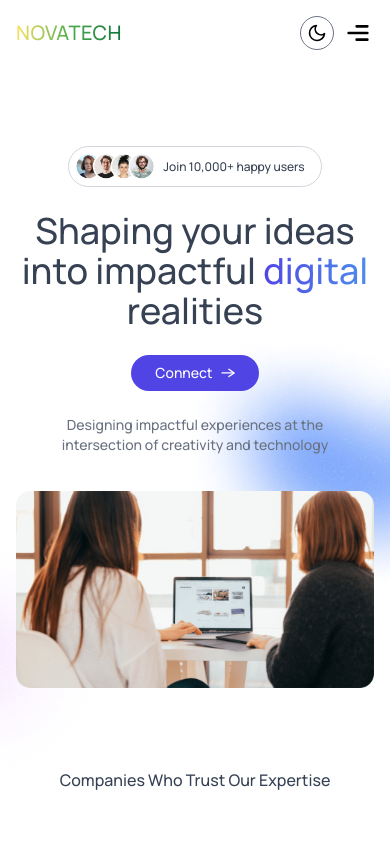
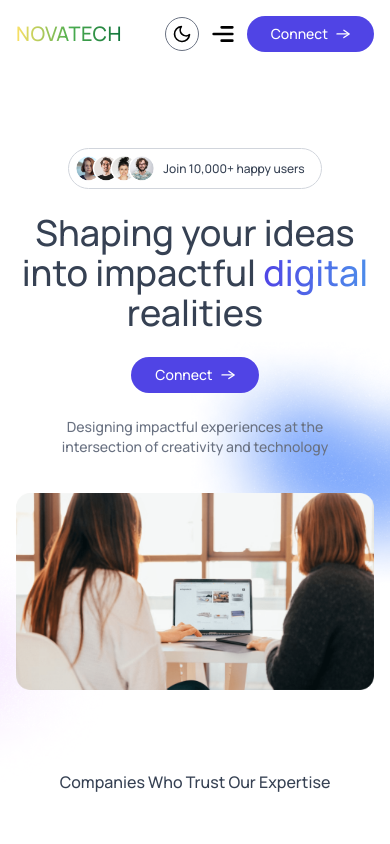
Before and after one commit to binayak1320/novastack-tech, a React (Vite) app: page / in a window 390 px wide. Shown: the top 844 px of the page. Built offline with nearby package versions, Linux system fonts and the light colour scheme.

Commit message:
Fix: CTA button hidden issue in mobile screen

```diff
--- a/src/components/CTAButton.jsx
+++ b/src/components/CTAButton.jsx
@@ -5,7 +5,7 @@ const CTAButton = ({ href, label }) => {
   return (
     <a
       href={href}
-      className="text-sm flex items-center gap-2 bg-primary text-white px-6 py-2 rounded-full hover:scale-103 transition-all max-sm:hidden cursor-pointer"
+      className="text-sm flex items-center gap-2 bg-primary text-white px-6 py-2 rounded-full hover:scale-103 transition-all cursor-pointer"
     >
       {label} <img src={assets.arrow_icon} width={14} alt="" />
     </a>
```
